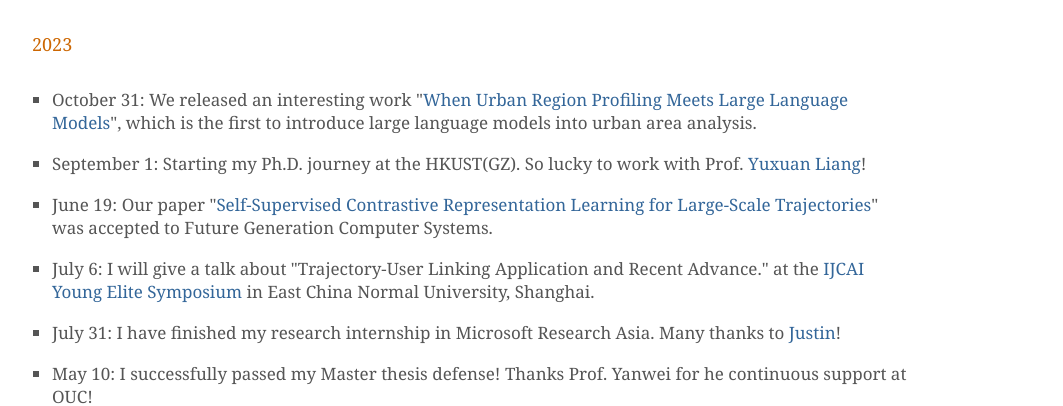
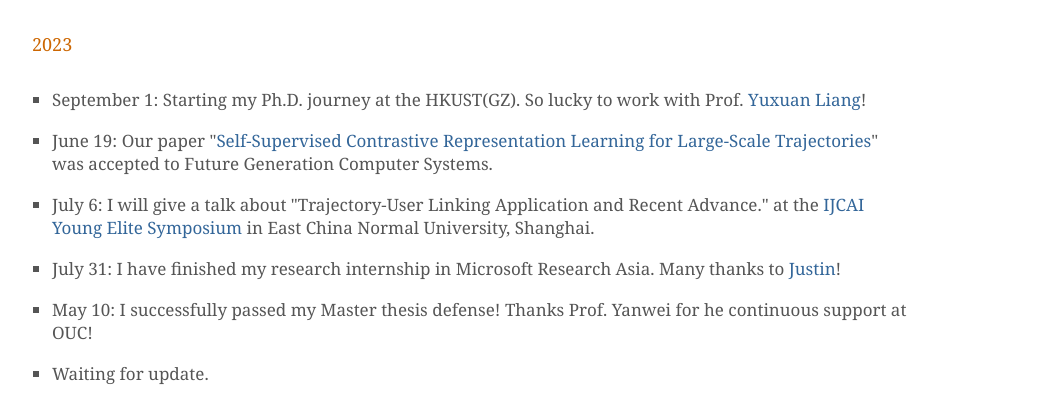
Before and after one commit to Onedean/Onedean.github.io, a plain HTML site: page news.html in a window 1280 px wide. Shown: the part 402-808 px from the top of the page, without its empty margins (108-1171 px from the left). Drawn offline with Linux system fonts and the light colour scheme.

Commit message:
Main remove something

```diff
--- a/news.html
+++ b/news.html
@@ -55,7 +55,7 @@
 
 <h2>2023</h2>
 <ul>
-    <li> <p> October 31: We released an interesting work "<a href="http://export.arxiv.org/pdf/2310.18340">When Urban Region Profiling Meets Large Language Models</a>", which is the first to introduce large language models into urban area analysis.</p>
+    <!-- <li> <p> October 31: We released an interesting work "<a href="http://export.arxiv.org/pdf/2310.18340">When Urban Region Profiling Meets Large Language Models</a>", which is the first to introduce large language models into urban area analysis.</p> -->
     <li> <p> September 1: Starting my Ph.D. journey at the HKUST(GZ). So lucky to work with Prof. <a href="https://yuxuanliang.com/">Yuxuan Liang</a>!</p>
     <li> <p> June 19: Our paper "<a href="https://www.sciencedirect.com/science/article/pii/S0167739X23002376">Self-Supervised Contrastive Representation Learning for Large-Scale Trajectories</a>" was accepted to Future Generation Computer Systems</a>.</p>
     <li> <p> July 6: I will give a talk about "Trajectory-User Linking Application and Recent Advance." at the <a href="https://ijcai.org.cn/">IJCAI Young Elite Symposium</a> in East China Normal University, Shanghai. </p>
```
Also changed, not shown: index.html (+1 -1 lines), publications.html (+2 -2 lines).
